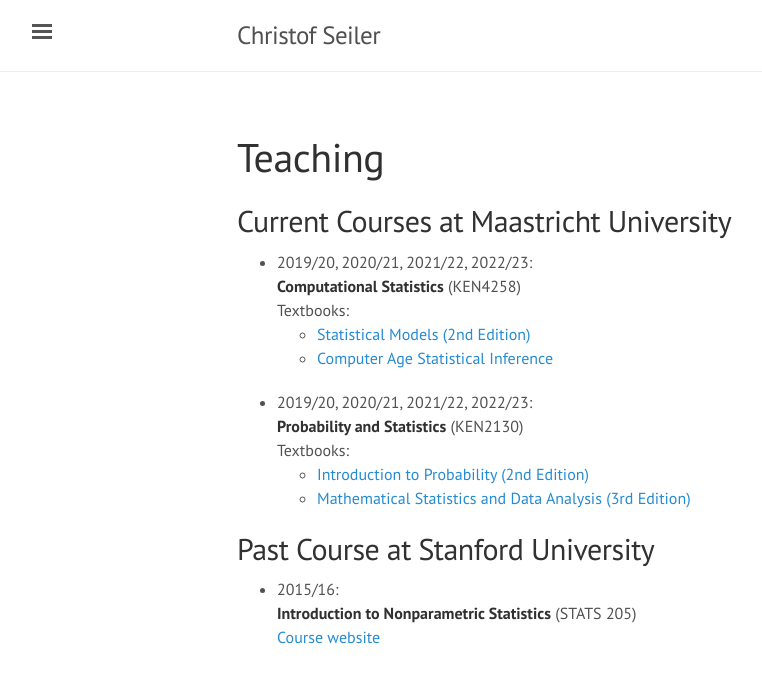
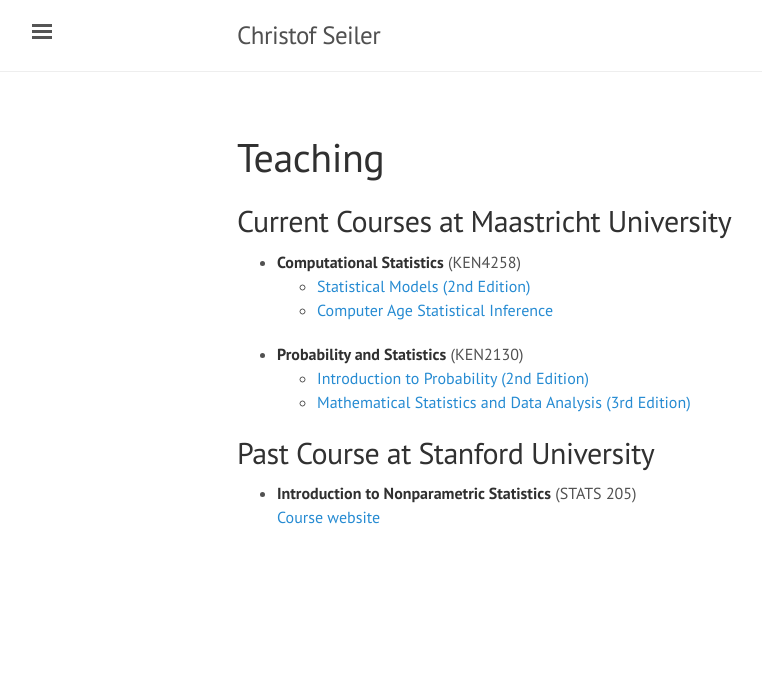
Before and after one commit to ChristofSeiler/ChristofSeiler.github.io, a Jekyll site: the page built from teaching.md, in a window 1280 px wide. Shown: the top 683 px of the page, without its empty margins (3-765 px from the left). Built offline with Jekyll 4.4.1, drawn with Linux system fonts in a browser that asks for light colours.

Commit message:
simplified

```diff
--- a/teaching.md
+++ b/teaching.md
@@ -5,19 +5,14 @@
 
 ## Current Courses at Maastricht University
 
-* 2019/20, 2020/21, 2021/22, 2022/23: <br>
-**Computational Statistics** (KEN4258) <br>
-Textbooks:
+* **Computational Statistics** (KEN4258)
   * [Statistical Models (2nd Edition)](https://doi.org/10.1017/CBO9780511815867)
   * [Computer Age Statistical Inference](https://web.stanford.edu/~hastie/CASI/)
-* 2019/20, 2020/21, 2021/22, 2022/23: <br>
-**Probability and Statistics** (KEN2130) <br>
-Textbooks:
+* **Probability and Statistics** (KEN2130)
   * [Introduction to Probability (2nd Edition)](https://drive.google.com/file/d/1VmkAAGOYCTORq1wxSQqy255qLJjTNvBI/view)
   * [Mathematical Statistics and Data Analysis (3rd Edition)](https://www.studystore.nl/p/9780495118688/)
 
 ## Past Course at Stanford University
 
-* 2015/16: <br>
-**Introduction to Nonparametric Statistics** (STATS 205) <br>
+* **Introduction to Nonparametric Statistics** (STATS 205) <br>
 [Course website](https://christofseiler.github.io/stats205/)
```
